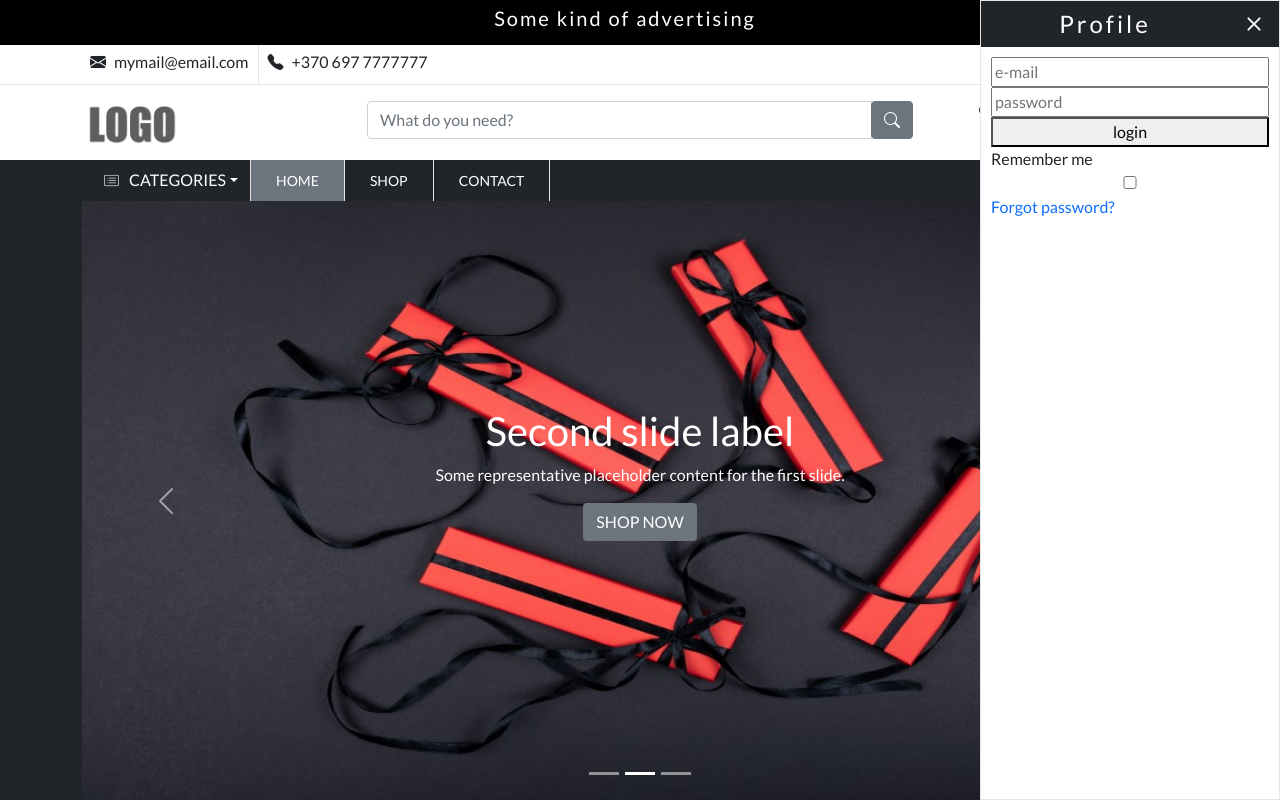
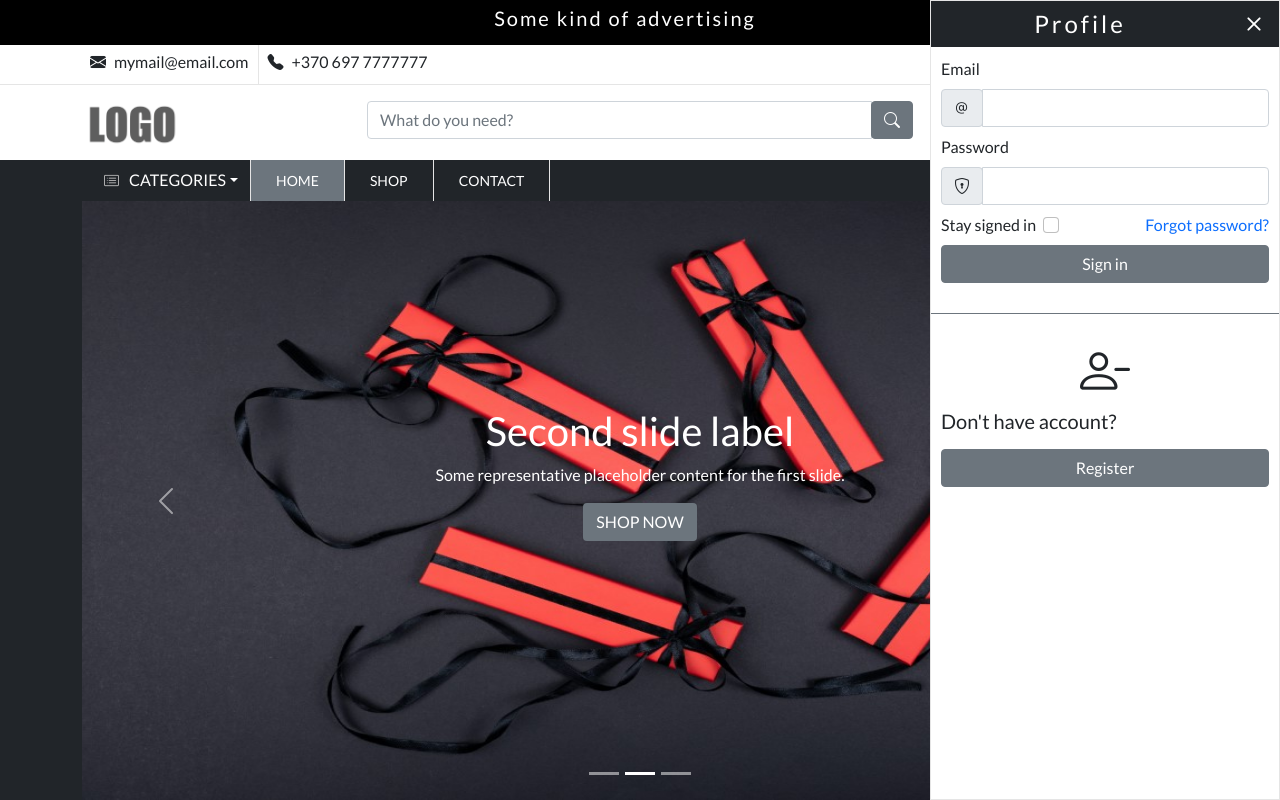
Before and after one commit to nubranger/ecommerce-react, a React (Create React App) app: page / in a window 1280 px wide. Both pictures are taken after a click on the element "Profile". Shown: the top 800 px of the page. Built offline with nearby package versions, Linux system fonts and the light colour scheme; no server answers.

Commit message:
sign in, register update

```diff
--- a/src/components/Account.js
+++ b/src/components/Account.js
@@ -1,5 +1,6 @@
 import React, {useContext} from 'react';
 import {EshopContext} from "../context/context";
+import {Button, Form, FormGroup, Input, Label} from "reactstrap";
 
 const Account = () => {
     const {toggleAccount, setToggleAccount, setPassword, setEmail, handleAccount, error} = useContext(EshopContext);
@@ -7,21 +8,41 @@ const Account = () => {
     return (
         toggleAccount && (
             <div className="account">
-                <div>
+                <div className="account__top">
                     <h4>Profile</h4>
                     <i onClick={() => setToggleAccount(false)} className="bi bi-x"/>
                 </div>
+                <div className="account__form">
+                    <Form onSubmit={handleAccount}>
+                        <label htmlFor="validationEmail" className="form-label">Email</label>
+                        <div className="input-group has-validation">
+                            <span className="input-group-text" id="inputGroupPrepend"><i className="bi bi-at"/></span>
+                            <input onChange={(e) => setEmail(e.target.value)} type="email" className="form-control"
+                                   id="validationEmail"
+                                   aria-describedby="inputGroupPrepend" required/>
+                        </div>
+                        <label htmlFor="validationPassword" className="mt-2 form-label">Password</label>
+                        <div className="input-group has-validation">
+                            <span className="input-group-text" id="inputGroupPrepend"><i className="bi bi-shield-lock"/></span>
+                            <input onChange={(e) => setEmail(e.target.value)} type="password" className="form-control"
+                                   id="validationPassword"
+                                   aria-describedby="inputGroupPrepend" required/>
+                        </div>
+                        <div className="mt-2">
+                            <span className="me-1">Stay signed in </span>
+                            <Input type="checkbox" name="remember" id="Remember"/>
+                            <a className="float-end" href="/forgot-password">Forgot password?</a>
+                        </div>
+                        <Button className="mt-2">Sign in</Button>
+                    </Form>
+                </div>
+
+
                 <div>
-                    <form onSubmit={handleAccount}>
-                        <input onChange={(e) => setEmail(e.target.value)} type="text" placeholder="e-mail"/>
-                        <input onChange={(e) => setPassword(e.target.value)} type="password" placeholder="password"/>
-                        <button>login</button>
-                        <span>Remember me</span>
-                        <input type="checkbox"/>
-                    </form>
-                        <a href="#">Forgot password?</a>
-                    <div>{error}</div>
-                    <div>
+                    <div className="account__register">
+                        <i className="bi bi-person-dash"/>
+                        <h5>Don't have account?</h5>
+                        <Button className="mt-2">Register</Button>
                     </div>
                 </div>
             </div>
--- a/src/components/Header.js
+++ b/src/components/Header.js
@@ -128,8 +128,8 @@ const Header = () => {
                                                             <h6>TOTAL:</h6>
                                                             <p>$ 777.00</p>
                                                         </div>
-                                                        <div>VIEW CART</div>
-                                                        <div>BUY NOW</div>
+                                                        <Button>VIEW CART</Button>
+                                                        <Button className="mt-2 btn-dark">BUY NOW</Button>
                                                     </div>
                                                 </div>
                                             </div>
--- a/src/styles/scss/components/_account.scss
+++ b/src/styles/scss/components/_account.scss
@@ -2,7 +2,7 @@
   background-color: white;
   border: 1px solid #E5E5E5;
   height: 100vh;
-  width: 300px;
+  width: 350px;
   position: fixed;
   right: 0;
   top: 0;
@@ -12,14 +12,12 @@
   animation-fill-mode: backwards;
 
 
-  div:nth-child(1) {
+  &__top {
     display: inline-block;
     width: 100%;
     background-color: #212529;
-    color:white;
+    color: white;
     text-align: center;
-
-
 
     h4 {
       margin: 0;
@@ -27,32 +25,48 @@
       letter-spacing: 3px;
       line-height: 1.9;
     }
+
     i {
       display: inline-block;
       font-size: 30px;
       float: right;
       cursor: pointer;
       font-weight: 700;
-      color:white;
+      color: white;
       padding: 0 10px;
     }
 
   }
 
-  div:nth-child(2) {
+  &__form {
     padding: 10px;
+    border-bottom: solid 1px #6c757d;
+    padding-bottom: 30px;
 
-    input {
+    button {
       width: 100%;
+    }
+  }
+
+  &__register {
+    padding: 10px;
+    margin-top: 10px;
+
+    i {
+      display: inline-block;
+      width: 100%;
+      text-align: center;
+      font-size: 50px;
     }
 
     button {
       width: 100%;
     }
   }
+
 }
 
-@keyframes moveInSide{
+@keyframes moveInSide {
   0% {
     opacity: 0;
     transform: translateX(30px);
--- a/src/styles/scss/components/_header-cart.scss
+++ b/src/styles/scss/components/_header-cart.scss
@@ -1,5 +1,5 @@
 .header__middle-bag {
-    position: relative;
+  position: relative;
 
   &-cart {
     cursor: pointer;
@@ -20,7 +20,7 @@
       display: inline-block;
       width: 100%;
       background-color: #212529;
-      color:white;
+      color: white;
       text-align: center;
 
       h4 {
@@ -36,7 +36,7 @@
         float: right;
         cursor: pointer;
         font-weight: 700;
-        color:white;
+        color: white;
         padding: 0 10px;
       }
     }
@@ -59,24 +59,8 @@
         }
       }
 
-      div:nth-child(2) {
-        background-color: #212529;
-        color: white;
-        text-align: center;
-        margin-bottom: 5px;
-        padding: 5px;
-        cursor: pointer;
-        //font-weight: bold;
-
-      }
-
-      div:nth-child(3) {
-        font-weight:bolder;
-        color: white;
-        cursor: pointer;
-        padding: 5px;
-        text-align: center;
-        background-color: #6c757d;
+      button {
+        width: 100%;
       }
     }
 
```
